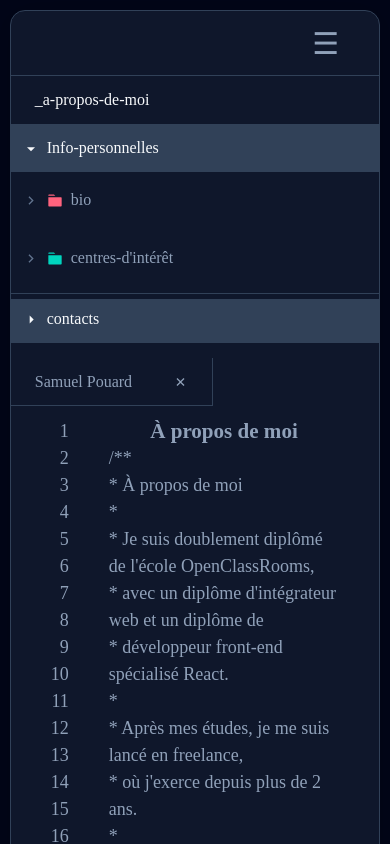
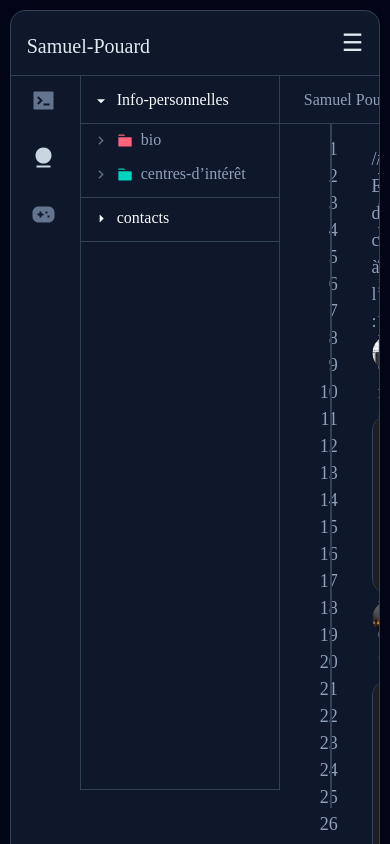
Before and after one commit to samuel73000/Portfolio-v4, a Next.js app: page /about-me in a window 390 px wide. Shown: the top 844 px of the page. Built offline with nearby package versions, Linux system fonts and the light colour scheme.

Commit message:
portfolio-v4

```diff
--- a/src/app/about-me/page.js
+++ b/src/app/about-me/page.js
@@ -111,22 +111,9 @@ export default function About() {
       <Header />
       <main className='main-about'>
         <div className='container-logo'>
-          <img
-            src='/about-menu-icons-1.svg'
-            alt='icons'
-            className='about-menu-icon'
-          />
-          <img
-            src='/about-menu-icons-2.svg'
-            alt='icons'
-            className='about-menu-icon'
-          />
-          <img
-            src='/about-menu-icons-3.svg'
-            alt='icons'
-            className='about-menu-icon'
-          />
-          <p className='apropos-mobile-text'>_a-propos-de-moi</p>
+          <img src='/about-menu-icons-1.svg' alt='icons' />
+          <img src='/about-menu-icons-2.svg' alt='icons' />
+          <img src='/about-menu-icons-3.svg' alt='icons' />
         </div>
         <section className='section-about-1'>
           <div className='container-persoInfo-about-1'>
@@ -191,8 +178,7 @@ export default function About() {
                     transition: "transform 0.2s",
                   }}
                 />
-                <img src='/icon-interests-about.svg' alt='icons' />
-                centres-d'intérêt
+                <img src='/icon-interests-about.svg' alt='icons' />centres-d’intérêt
               </p>
               {openInterests && (
                 <div className='content-section-about'>
@@ -207,7 +193,6 @@ export default function About() {
                 </div>
               )}
             </div>
-
             <p
               className={`contacts-persoInfo-about-1`}
               onClick={() => setOpenContacts((o) => !o)}>
@@ -286,9 +271,7 @@ export default function About() {
             </div>
 
             <div className='container-content-about-3'>
-              <h2 className='titre-about-3'>
-                // Extrait de code à l'honneur :
-              </h2>
+              <h2 className='titre-about-3'>// Extrait de code à l’honneur :</h2>
 
               <div>
                 <div className='container-main-content-code-about-3'>
--- a/src/app/components/Header.js
+++ b/src/app/components/Header.js
@@ -2,7 +2,6 @@
 import { usePathname } from "next/navigation";
 import "../../styles/components/Header.css";
 import { useState } from "react";
-import Link from "next/link";
 
 export default function Header() {
   const pathname = usePathname();
@@ -15,14 +14,7 @@ export default function Header() {
     <header>
       <div className='header-all-container'>
         <div className='header-left-group'>
-          <img
-            src='/michael-weaver.svg'
-            alt='Michael Weaver'
-            className='michael-weaver-logo-mobile'
-          />
-          <Link href='/' className='logo-link'>
-            <p className='header-nav-name'>Samuel-Pouard</p>
-          </Link>
+          <p className='header-nav-name'>Samuel-Pouard</p>
           <div className='header-nav-container'>
             <a
               href='/'
@@ -53,7 +45,7 @@ export default function Header() {
             className={`header-nav-contact${
               pathname === "/contact-me" ? " active" : ""
             }`}>
-            _Me_Contacter{" "}
+            _Me_Contacter
           </a>
         </div>
         <button className='hamburger-icon' onClick={toggleMobileMenu}>
--- a/src/app/page.js
+++ b/src/app/page.js
@@ -47,7 +47,7 @@ export default function Home() {
               <p className='container-home-text-content-2-text-1'>
                 // amusez-vous, puis explorez
               </p>
-              <p className='container-home-text-content-2-text-11'>
+              <p className='container-home-text-content-2-text-1'>
                 // retrouvez mon profil sur Github
               </p>
               <p className='container-home-text-content-2-text-2'>
--- a/src/styles/about-me.css
+++ b/src/styles/about-me.css
@@ -17,43 +17,6 @@
   flex-wrap: wrap;
 }
 
-.container-logo img {
-  display: block; /* Visible by default (desktop) */
-  width: 32px;
-  height: 32px;
-}
-
-.apropos-mobile-text {
-  display: none; /* Hidden by default (desktop) */
-}
-
-@media (max-width: 1024px) {
-  .main-about {
-    flex-direction: column;
-  }
-  .container-logo {
-    width: 100%;
-    height: auto;
-    padding: 12px 24px;
-    flex-direction: row;
-    justify-content: flex-start;
-    gap: 16px;
-
-  }
-  .container-logo img {
-    display: none; /* Hide images on mobile */
-  }
-  .apropos-mobile-text {
-    display: block;
-    color: var(--primitive-slate-50, #f8fafc);
-    font-family: var(--font-family-text, "Fira Code");
-    font-size: var(--font-size-body-md, 16px);
-    font-style: normal;
-    font-weight: 450;
-    line-height: var(--line-height-body-md, 24px);
-  }
-}
-
 .container-persoInfo-about-1 {
   display: flex;
   padding: var(--4, 12px);
@@ -67,42 +30,6 @@
   height: 84.55vh;
   position: relative;
 }
-
-@media (max-width: 1024px) {
-  .container-persoInfo-about-1 {
-    width: 100%;
-    height: auto;
-    border: none;
-    padding: 0;
-  }
-  .titre-persoInfo-about-1,
-  .contacts-persoInfo-about-1 {
-    padding: 12px;
-    border-bottom: 1px solid #314158;
-    width: calc(100% - 24px);
-    margin: 0 12px;
-  }
-  .titre-persoInfo-about-1::after,
-  .container-menu-persoInfo-about-1::after,
-  .contacts-persoInfo-about-1::after {
-    content: none;
-  }
-  .container-menu-persoInfo-about-1 {
-    width: 100%;
-    padding: 0;
-  }
-  .container-menu-persoInfo-about-1 p {
-    padding: 12px;
-  }
-  .content-section-about {
-    margin-left: 0;
-  }
-  .container-persoInfo-mail-about-1 {
-    padding: 12px;
-    width: calc(100% - 24px);
-  }
-}
-
 .content-section-about {
   margin-left: 13.5%;
 }
@@ -122,11 +49,6 @@
   align-items: center;
   gap: 8px;
   cursor: pointer;
-  margin: 0;
-
-  border-bottom: 0px;
-
-background: var(--primitive-slate-700, #314158);
 }
 
 .titre-persoInfo-about-1::after {
@@ -156,7 +78,6 @@ background: var(--primitive-slate-700, #314158);
   display: flex;
   flex-direction: column;
   gap: 10px;
-  border: none;
 }
 .container-menu-persoInfo-about-1::after {
   content: "";
@@ -187,9 +108,6 @@ background: var(--primitive-slate-700, #314158);
   align-items: center;
   gap: 8px;
   cursor: pointer;
-  margin: 0;
-  margin-top: 5px;
-  background: var(--primitive-slate-700, #314158);
 }
 .contacts-persoInfo-about-1::after {
   content: "";
@@ -231,32 +149,6 @@ background: var(--primitive-slate-700, #314158);
   flex: 1;
   min-width: 0; /* Permet à la section de se rétrécir en dessous de sa largeur de contenu */
 }
-
-@media (max-width: 1024px) {
-  .section-about-2 {
-    width: 100%;
-    padding: 0;
-  }
-  .container-header-all-about-2 {
-    flex-direction: column;
-  }
-  .container-header-about-2 {
-    width: 100%;
-    max-width: 100%;
-    min-width: 100%;
-    border-right: none;
-    border-left: none;
-    padding: 12px 24px;
-  }
-  .container-header-2-about-2 {
-    display: none;
-  }
-  .container-content-about-2 {
-    flex-direction: row;
-    padding: 12px 24px;
-  }
-}
-
 .container-header-all-about-2 {
   display: flex;
 }
@@ -346,34 +238,6 @@ background: var(--primitive-slate-700, #314158);
 .section-about-3 {
   flex: 1;
   min-width: 0; /* Permet à la section de se rétrécir en dessous de sa largeur de contenu */
-}
-
-@media (max-width: 1024px) {
-  .section-about-3 {
-    width: 100%;
-    padding: 0;
-  }
-  .container-header-about-3 {
-    display: none;
-  }
-  .container-content-all-about-3 {
-    flex-direction: column;
-  }
-  .container-content-left-about-3,
-  .container-content-right-about-3 {
-    display: none;
-  }
-  .container-content-about-3 {
-    width: 100%;
-    padding: 12px 24px;
-  }
-  .container-main-content-code-about-3 {
-    margin-top: 20px;
-  }
-  .container-code-texte-details-content-about-3 {
-    width: auto;
-    gap: 10px;
-  }
 }
 
 .container-header-about-3 {
@@ -510,8 +374,3 @@ background: var(--primitive-slate-700, #314158);
   border: 1px solid var(--theme-theme-stroke, #314158);
   background: var(--theme-theme-backdrop, #020618);
 }
-
-/*!!!!!!!!!!!!!!!!!!!!!!!!!!! responsive!!!!!!!!!!!!!!!!!! */
-
-@media (max-width: 1024px) {
-}
--- a/src/styles/components/Footer.css
+++ b/src/styles/components/Footer.css
@@ -1,3 +1,9 @@
+footer {
+  position: absolute;
+  bottom: 0;
+  width: 100%;
+}
+
 .footer-all-container {
   display: flex;
   justify-content: space-between;
--- a/src/styles/components/Header.css
+++ b/src/styles/components/Header.css
@@ -2,20 +2,14 @@
   display: flex;
   justify-content: space-between;
   align-items: center;
-  align-self: stretch;
-  width: 100%;
-  border-bottom: 1px solid var(--theme-theme-stroke, #314158);
+  padding: 0 24px;
   height: 65px;
-}
-.header-nav-container {
-  display: flex;
-  flex-direction: row;
+  border-bottom: 1px solid #314158;
 }
 
 .header-left-group {
   display: flex;
-  flex-direction: row;
-  align-items: center; /* Align items vertically in the center */
+  align-items: center;
 }
 
 .header-nav-name {
@@ -24,71 +18,62 @@
   font-size: var(--font-size-h3, 20px);
   font-style: normal;
   font-weight: 450;
-  line-height: var(--line-height-h3, 30px); /* 150% */
-  margin-right: 12px;
+  line-height: var(--line-height-h3, 30px);
   height: 65px;
-  align-content: center;
-  padding: 20px 150px 20px 20px;
+  padding: 20px 20px 20px 0px;
+  border-right: 1px solid #314158;
 }
-.header-nav-hello {
+
+.header-nav-container {
+  display: flex;
+}
+
+.header-nav-container a {
   color: var(--theme-foreground, #90a1b9);
   font-family: var(--font-family-text, "Fira Code");
   font-size: var(--font-size-body-md, 16px);
   font-style: normal;
   font-weight: 450;
-  line-height: var(--line-height-body-md, 24px); /* 150% */
-  border-left: 1px solid var(--theme-theme-stroke, #314158);
-  border-right: 1px solid var(--theme-theme-stroke, #314158);
+  line-height: var(--line-height-body-md, 24px);
+  text-decoration: none;
   height: 65px;
-  align-content: center;
   padding: 20px;
+  border-right: 1px solid #314158;
 }
-.header-nav-about-me {
-  color: var(--theme-foreground, #90a1b9);
-  font-family: var(--font-family-text, "Fira Code");
-  font-size: var(--font-size-body-md, 16px);
-  font-style: normal;
-  font-weight: 450;
-  line-height: var(--line-height-body-md, 24px); /* 150% */
-  height: 65px;
-  align-content: center;
-  padding: 20px;
+
+.header-nav-container a.active {
+  color: var(--theme-text-primary, #e2e8f0);
+  border-bottom: 3px solid #ffb86a;
 }
-.header-nav-projects {
-  color: var(--theme-foreground, #90a1b9);
-  font-family: var(--font-family-text, "Fira Code");
-  font-size: var(--font-size-body-md, 16px);
-  font-style: normal;
-  font-weight: 450;
-  line-height: var(--line-height-body-md, 24px); /* 150% */
-  border-left: 1px solid var(--theme-theme-stroke, #314158);
-  border-right: 1px solid var(--theme-theme-stroke, #314158);
-  height: 65px;
-  align-content: center;
-  padding: 20px;
+
+.header-contact-container {
+  margin-left: auto;
 }
+
 .header-nav-contact {
   color: var(--theme-foreground, #90a1b9);
   font-family: var(--font-family-text, "Fira Code");
   font-size: var(--font-size-body-md, 16px);
   font-style: normal;
   font-weight: 450;
-  line-height: var(--line-height-body-md, 24px); /* 150% */
-  border-left: 1px solid var(--theme-theme-stroke, #314158);
+  line-height: var(--line-height-body-md, 24px);
+  text-decoration: none;
   height: 65px;
-  align-content: center;
-  padding: 20px;
+  padding: 20px 0px 20px 20px;
+  border-left: 1px solid #314158;
 }
 
-.active {
-  border-bottom: 3px solid var(--primary-background, #ffb86a);
+.header-nav-contact.active {
+  color: var(--theme-text-primary, #e2e8f0);
+  border-bottom: 3px solid #ffb86a;
 }
-/* responsive  */
+
+.hamburger-icon {
+  display: none;
+}
+
 @media (max-width: 1024px) {
-  .header-nav-container {
-    display: none;
-  }
-
+  .header-nav-container,
   .header-contact-container {
     display: none;
   }
@@ -97,31 +82,29 @@
     display: block;
     background: none;
     border: none;
-    color: var(--theme-foreground, #90a1b9);
-    font-size: 30px;
+    color: var(--theme-text-primary, #e2e8f0);
+    font-size: 24px;
     cursor: pointer;
-    padding-right: 20px;
   }
 
   .header-all-container {
+    padding: 0 16px;
     justify-content: space-between;
-    padding: 0 20px; /* Add padding to the header-all-container */
-  }
-  .header-nav-name {
-    padding: 0;
-  }
-  .header-nav-name-menu {
-    padding: 0;
-    color: var(--theme-foreground, #90a1b9);
-    font-family: var(--font-family-text, "Fira Code");
-    font-size: var(--font-size-body-md, 16px);
-    font-style: normal;
-    font-weight: 450;
-    line-height: var(--line-height-body-md, 24px); /* 150% */
-    height: 25px;
-    align-content: center;
   }
 
+  .header-left-group {
+    justify-content: flex-start;
+  }
+
+  .header-nav-name {
+    border-right: none;
+    padding: 20px 0;
+    text-align: left;
+  }
+}
+
+/* responsive  */
+@media (max-width: 1024px) {
   .mobile-menu-overlay {
     position: fixed;
     top: 50%; /* Center vertically */
@@ -135,7 +118,6 @@
     flex-direction: column;
     transition: transform 0.3s ease-out;
     border-radius: var(--3, 8px);
-
     border: 1px solid var(--theme-theme-stroke, #314158);
   }
 
@@ -200,24 +182,6 @@
     border-bottom: 1px solid var(--primary-background, #ffb86a);
     display: inline-block;
   }
-
-  .michael-weaver-logo-mobile {
-    display: block;
-    height: 24px; /* Adjust size for mobile */
-    width: auto;
-  }
-  .header-nav-name {
-    display: none; /* Hide original logo text on mobile if needed */
-  }
-  .header-left-group {
-    display: flex;
-    align-items: center;
-    gap: 8px; /* Adjust gap as needed */
-  }
-  .logo-link {
-    display: flex;
-    align-items: center;
-  }
 }
 
 /* Hide hamburger on larger screens */
@@ -227,7 +191,3 @@
     display: none;
   }
 }
-
-.michael-weaver-logo-mobile {
-  display: none; /* Hidden by default */
-}
```
Also changed, not shown: src/styles/Home.css (+5 -18 lines).
